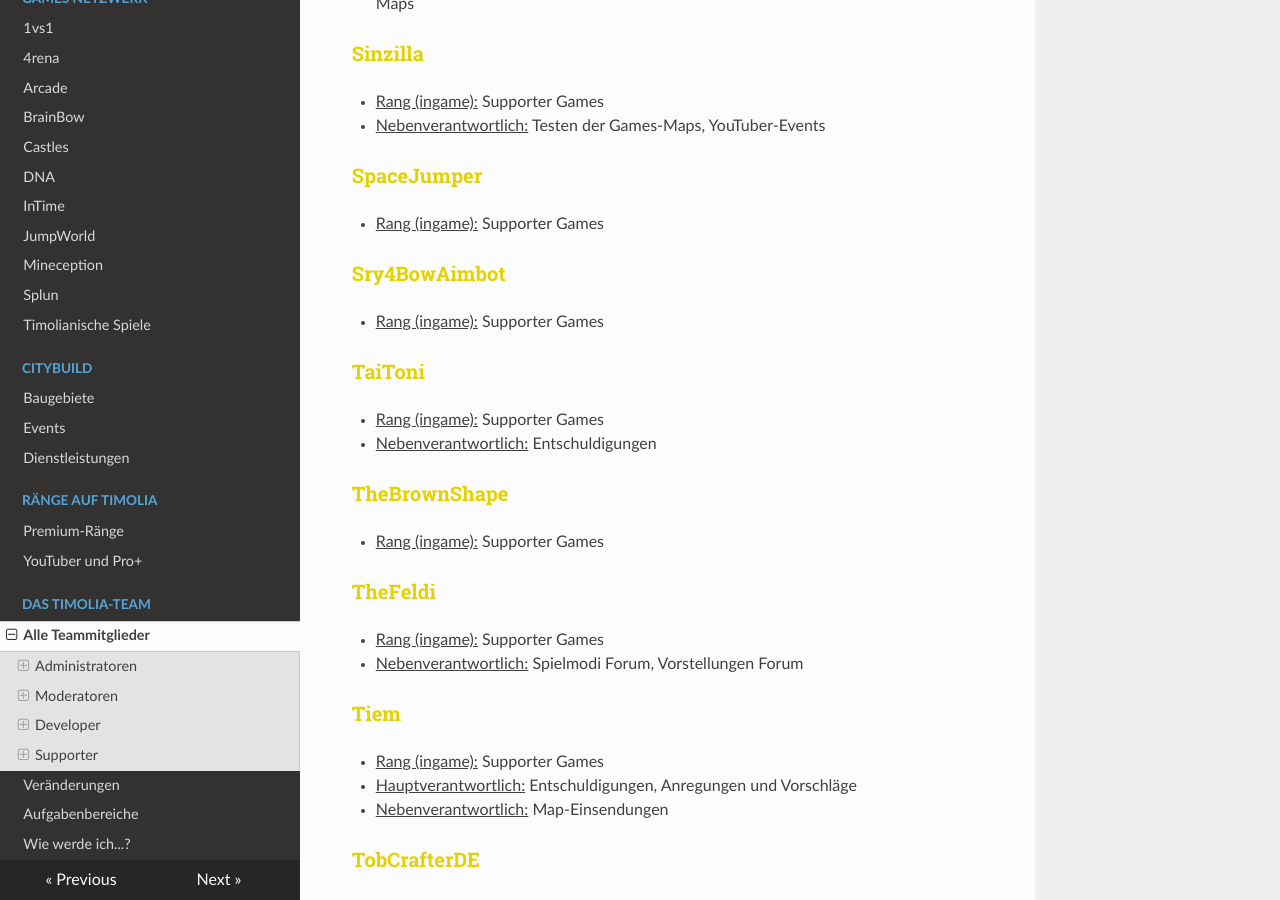
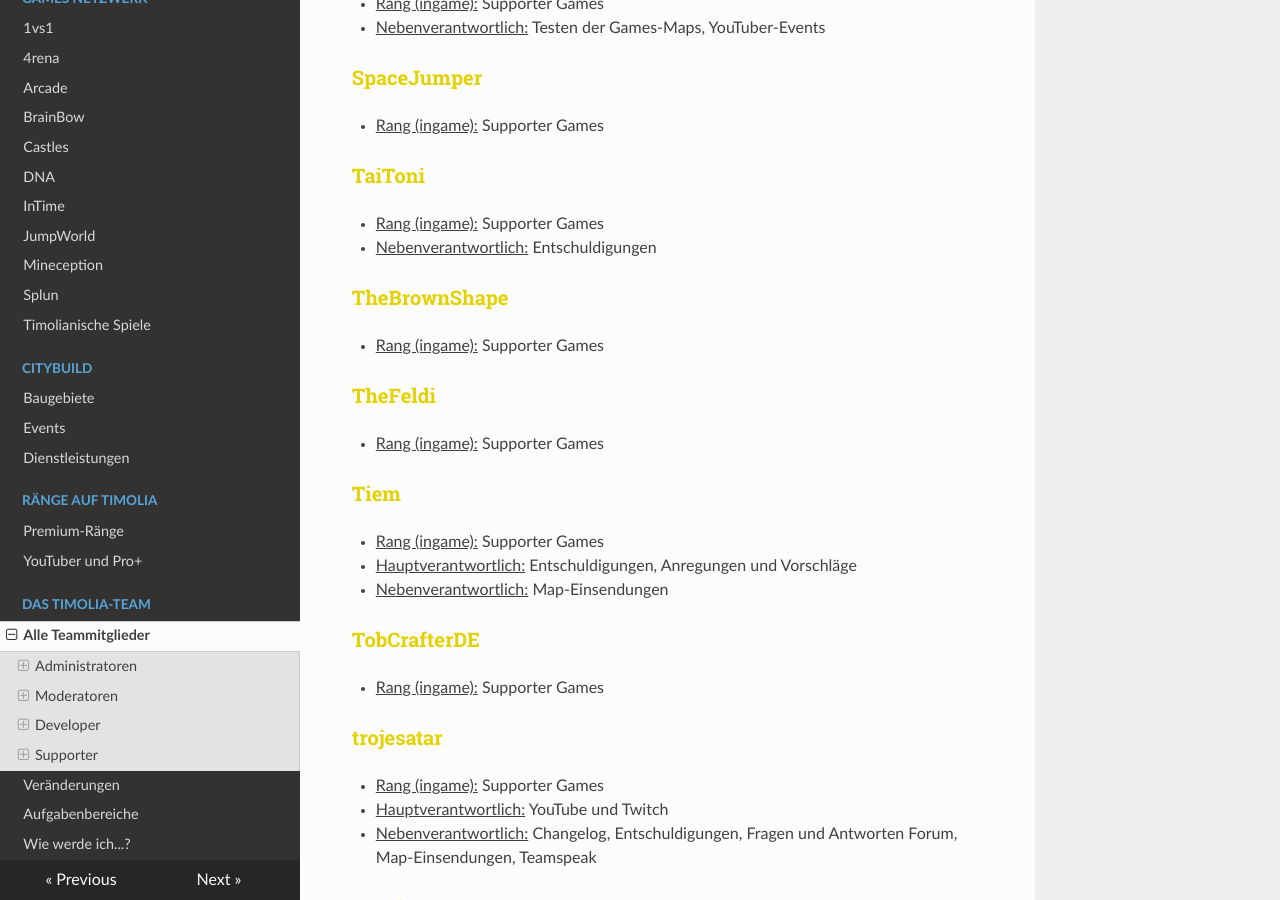
Before and after one commit to TimoliaDE/HowTo, an MkDocs documentation site: the page built from docs/team/members.md, in a window 1280 px wide and 900 px high, scrolled down 6776 px. Built offline with MkDocs 1.6.1, drawn with Linux system fonts in a browser that asks for light colours; nearby versions of some CDN libraries; old or Windows-style settings are respelled for this version of MkDocs; some of the changed text lies outside the part shown.

Commit message:
Update members.md

```diff
--- a/docs/team/members.md
+++ b/docs/team/members.md
@@ -167,9 +167,6 @@ Sie stehen für alle grundlegenden Fragen und Reports zur Verfügung und sind di
 ### <strong><span style="color:#E4D100">ferdedelino</span></strong>
 - <u>Rang (ingame):</u> Supporter Games
 
-### <strong><span style="color:#E4D100">Flaxify</span></strong>
-- <u>Rang (ingame):</u> Supporter Games
-
 ### <strong><span style="color:#E4D100">FlorianFida</span></strong>
 - <u>Rang (ingame):</u> Supporter Games
 - <u>Nebenverantwortlich:</u> Anregungen und Vorschläge, Testen der Games-Maps
@@ -217,9 +214,6 @@ Sie stehen für alle grundlegenden Fragen und Reports zur Verfügung und sind di
 ### <strong><span style="color:#E4D100">SpaceJumper</span></strong>
 - <u>Rang (ingame):</u> Supporter Games
 
-### <strong><span style="color:#E4D100">Sry4BowAimbot</span></strong>
-- <u>Rang (ingame):</u> Supporter Games
-
 ### <strong><span style="color:#E4D100">TaiToni</span></strong>
 - <u>Rang (ingame):</u> Supporter Games
 - <u>Nebenverantwortlich:</u> Entschuldigungen
@@ -229,7 +223,6 @@ Sie stehen für alle grundlegenden Fragen und Reports zur Verfügung und sind di
 
 ### <strong><span style="color:#E4D100">TheFeldi</span></strong>
 - <u>Rang (ingame):</u> Supporter Games
-- <u>Nebenverantwortlich:</u> Spielmodi Forum, Vorstellungen Forum
 
 ###<strong><span style="color:#E4D100">Tiem</span></strong>
 - <u>Rang (ingame):</u> Supporter Games
```
Also changed, not shown: other parts of docs/team/members.md (+2 -0 lines).
